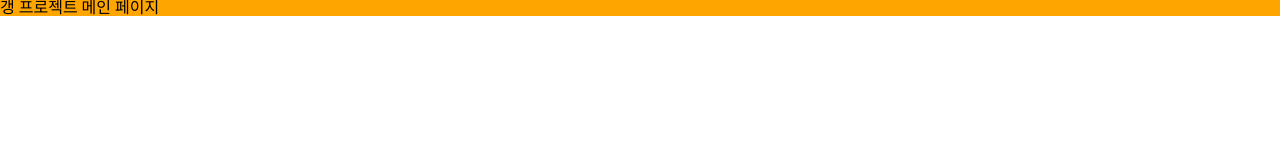
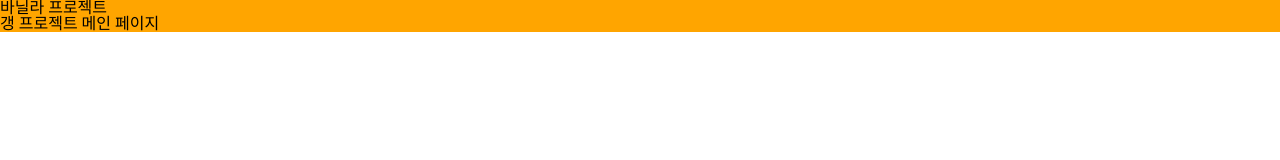
Before and after one commit to llhyeon/team-project, a website built with Vite: page index.html in a window 1280 px wide. Built offline with nearby package versions, Linux system fonts and the light colour scheme.

Commit message:
[Feat] 제목 추가
- 마크업 구조에 필요한 대제목 추가
- 본문 컨텐츠로 분리

Resolved #8

```diff
--- a/index.html
+++ b/index.html
@@ -10,6 +10,9 @@
     <script type="module" src="/main.js"></script>
   </head>
   <body>
-    <div id="app">갱 프로젝트 메인 페이지</div>
+    <div id="app">
+      <h1>바닐라 프로젝트</h1>
+      <p>갱 프로젝트 메인 페이지</p>
+    </div>
   </body>
 </html>
```
